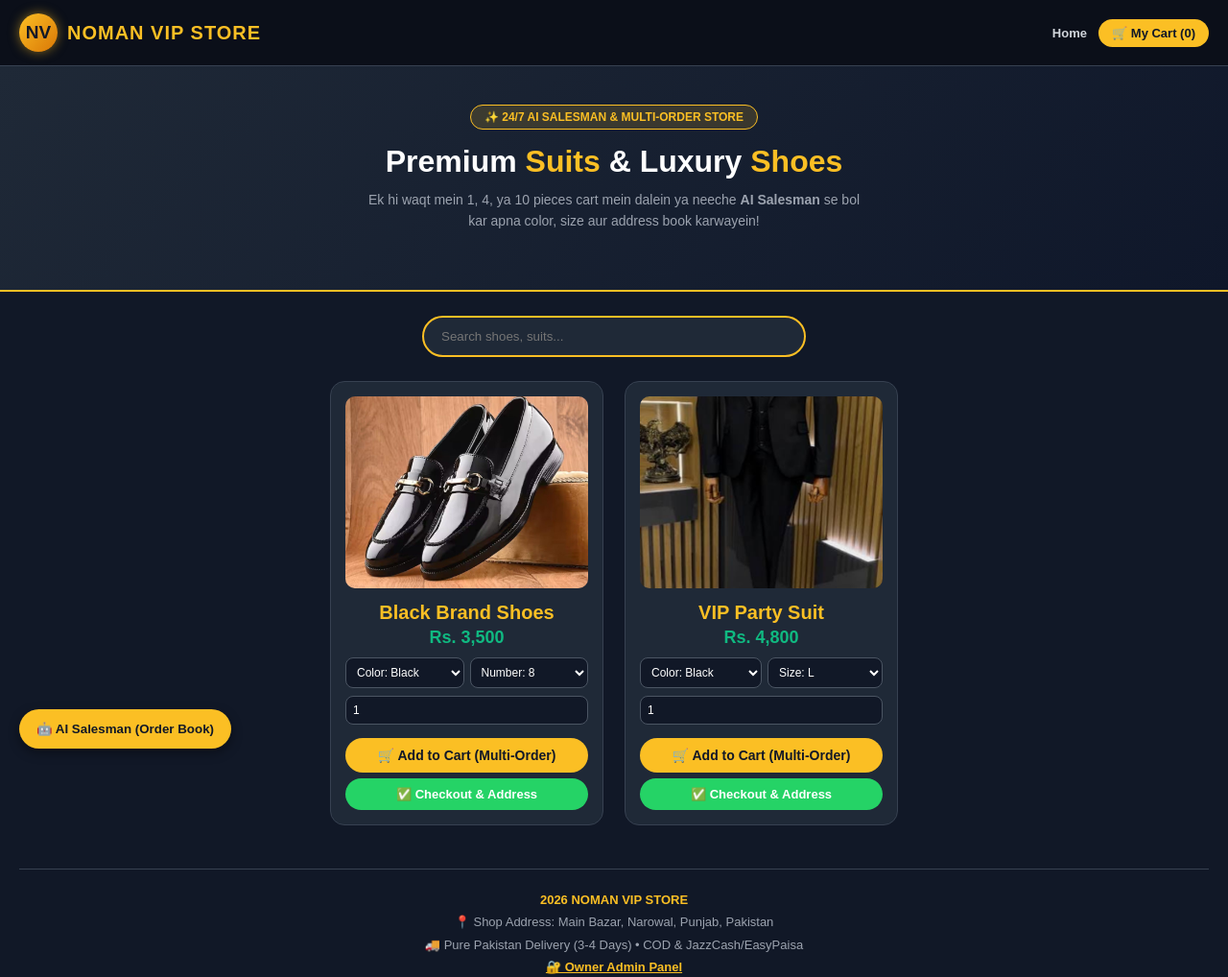
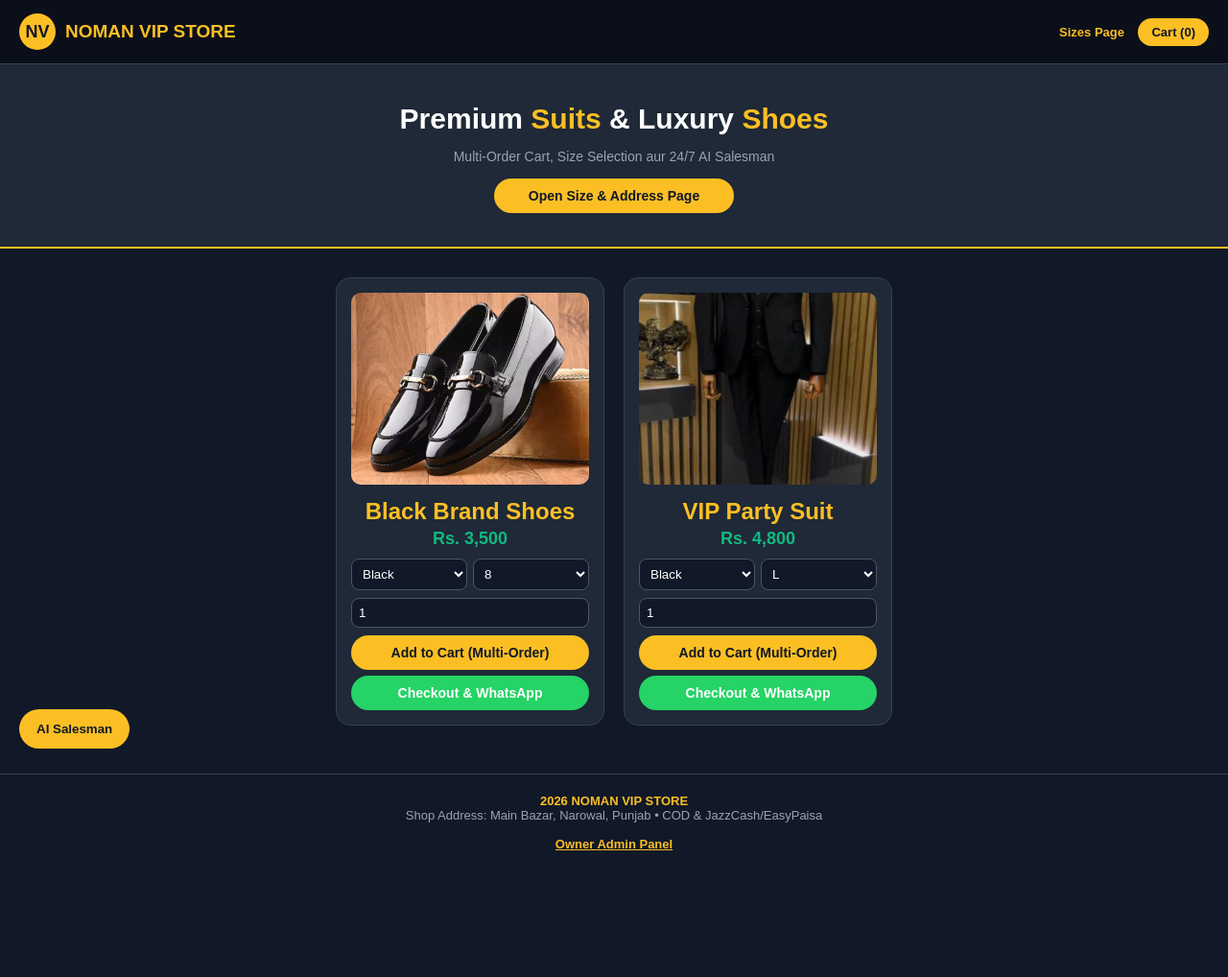
Before and after one commit to Noman-store/Noman-vip-store, a plain HTML site: page index.html in a window 1280 px wide. Shown: the whole page at 96% size. After the commit the page ends 972 px from the top, so only its background shows below. Drawn offline with Linux system fonts and the light colour scheme.

Commit message:
Refactor HTML structure and styles for consistency

```diff
--- a/index.html
+++ b/index.html
@@ -6,30 +6,25 @@
 <title>Noman VIP Store</title>
 <style>
   * { box-sizing: border-box; }
-  body { background:#111827; color:#fff; font-family:Arial, sans-serif; margin:0; padding:0; text-align:center; overflow-x:hidden; }
-  .navbar { background:#0B0F19; padding:14px 20px; display:flex; justify-content:space-between; align-items:center; border-bottom:1px solid #374151; flex-wrap:wrap; gap:10px; width:100%; }
+  body { background:#111827; color:#fff; font-family:Arial, sans-serif; margin:0; padding:0; text-align:center; }
+  .navbar { background:#0B0F19; padding:14px 20px; display:flex; justify-content:space-between; align-items:center; border-bottom:1px solid #374151; flex-wrap:wrap; gap:10px; }
   .logo { display:flex; align-items:center; gap:10px; text-decoration:none; }
-  .logo-badge { background:linear-gradient(135deg, #FBBF24, #D97706); color:#111827; font-weight:900; font-size:19px; width:40px; height:40px; border-radius:50%; display:flex; align-items:center; justify-content:center; box-shadow:0 0 12px rgba(251,191,36,0.5); }
-  .logo-text { color:#FBBF24; font-size:20px; font-weight:bold; letter-spacing:1px; }
-  .nav-links { display:flex; align-items:center; gap:12px; }
-  .nav-links a, .cart-nav-btn { color:#D1D5DB; text-decoration:none; font-size:13px; font-weight:bold; background:none; border:none; cursor:pointer; }
-  .cart-nav-btn { background:#FBBF24; color:#111827; padding:7px 14px; border-radius:20px; }
-
-  .hero { background:linear-gradient(135deg, #1F2937 0%, #0F172A 100%); border-bottom:2px solid #FBBF24; padding:40px 20px; margin-bottom:25px; }
-  .hero-tag { background:rgba(251,191,36,0.15); color:#FBBF24; border:1px solid #FBBF24; padding:5px 14px; border-radius:20px; font-size:12px; font-weight:bold; display:inline-block; margin-bottom:10px; }
-  .hero h1 { color:#fff; font-size:32px; margin:5px 0 10px; }
+  .logo-badge { background:#FBBF24; color:#111827; font-weight:900; font-size:18px; width:38px; height:38px; border-radius:50%; display:flex; align-items:center; justify-content:center; }
+  .logo-text { color:#FBBF24; font-size:19px; font-weight:bold; }
+  .nav-links a, .cart-btn { color:#fff; text-decoration:none; font-size:13px; font-weight:bold; margin-left:10px; }
+  .cart-btn { background:#FBBF24; color:#111827; border:none; padding:7px 14px; border-radius:20px; cursor:pointer; }
+  .hero { background:#1F2937; border-bottom:2px solid #FBBF24; padding:35px 20px; margin-bottom:20px; }
+  .hero h1 { color:#fff; font-size:30px; margin:5px 0 10px; }
   .hero h1 span { color:#FBBF24; }
-  .hero p { color:#9CA3AF; font-size:14px; max-width:520px; margin:0 auto 20px; line-height:1.6; }
-
-  .product-card { background:#1F2937; border:1px solid #374151; border-radius:15px; width:285px; padding:15px; text-align:center; }
+  .cards { display:flex; flex-wrap:wrap; justify-content:center; gap:20px; padding:10px; }
+  .card { background:#1F2937; border:1px solid #374151; border-radius:15px; width:280px; padding:15px; }
   .sel-row { display:flex; gap:6px; margin:8px 0; }
-  .sel-row select, .sel-row input { flex:1; padding:7px; border-radius:8px; background:#111827; color:#fff; border:1px solid #4B5563; font-size:12px; }
-  .add-cart-btn { background:#FBBF24; color:#111827; border:none; padding:10px; border-radius:25px; font-weight:bold; cursor:pointer; width:100%; font-size:14px; margin-top:6px; }
-  .wa-quick-btn { background:#25D366; color:#fff; border:none; padding:9px; border-radius:25px; font-weight:bold; cursor:pointer; width:100%; font-size:13px; margin-top:6px; }
-
-  .modal { display:none; position:fixed; top:0; left:0; width:100%; height:100%; background:rgba(0,0,0,0.85); z-index:100000; overflow-y:auto; padding:20px; }
-  .modal-content { background:#1F2937; border:2px solid #FBBF24; border-radius:15px; max-width:450px; margin:30px auto; padding:20px; text-align:left; }
-  .modal-content input, .modal-content select, .modal-content textarea { width:100%; padding:10px; margin:6px 0 12px; border-radius:8px; border:1px solid #4B5563; background:#111827; color:#fff; }
+  .sel-row select, .sel-row input { flex:1; padding:7px; border-radius:8px; background:#111827; color:#fff; border:1px solid #4B5563; }
+  .btn-gold { background:#FBBF24; color:#111827; border:none; padding:10px; border-radius:25px; font-weight:bold; cursor:pointer; width:100%; margin-top:6px; display:block; text-decoration:none; font-size:14px; }
+  .btn-green { background:#25D366; color:#fff; border:none; padding:10px; border-radius:25px; font-weight:bold; cursor:pointer; width:100%; margin-top:6px; font-size:14px; }
+  .modal { display:none; position:fixed; top:0; left:0; width:100%; height:100%; background:rgba(0,0,0,0.85); z-index:99999; padding:20px; overflow-y:auto; }
+  .modal-box { background:#1F2937; border:2px solid #FBBF24; border-radius:15px; max-width:420px; margin:30px auto; padding:20px; text-align:left; }
+  .modal-box input, .modal-box select, .modal-box textarea { width:100%; padding:9px; margin:5px 0 10px; border-radius:8px; background:#111827; color:#fff; border:1px solid #4B5563; }
 </style>
 </head>
 <body>
@@ -37,127 +32,131 @@
 <div class="navbar">
   <a href="index.html" class="logo">
     <div class="logo-badge">NV</div>
-    <span class="logo-text" id="dispStoreName">NOMAN VIP STORE</span>
+    <span class="logo-text" id="sTitle">NOMAN VIP STORE</span>
   </a>
   <div class="nav-links">
-    <a href="index.html">Home</a>
-    <button type="button" class="cart-nav-btn" onclick="openCart()">🛒 My Cart (<span id="cartCount">0</span>)</button>
+    <a href="products.html" style="color:#FBBF24;">Sizes Page</a>
+    <button type="button" class="cart-btn" onclick="showCart()">Cart (<span id="cCount">0</span>)</button>
   </div>
 </div>
 
 <div class="hero">
-  <div class="hero-tag">✨ 24/7 AI SALESMAN &amp; MULTI-ORDER STORE</div>
   <h1>Premium <span>Suits</span> &amp; Luxury <span>Shoes</span></h1>
-  <p>Ek hi waqt mein 1, 4, ya 10 pieces cart mein dalein ya neeche <b>AI Salesman</b> se bol kar apna color, size aur address book karwayein!</p>
+  <p style="color:#9CA3AF;font-size:14px;">Multi-Order Cart, Size Selection aur 24/7 AI Salesman</p>
+  <a href="products.html" class="btn-gold" style="max-width:250px;margin:15px auto 0;">Open Size &amp; Address Page</a>
 </div>
 
-<div style="padding:0 20px;">
-  <div style="margin:10px auto 25px;max-width:400px;">
-    <input type="text" id="searchInput" onkeyup="searchProducts()" placeholder="Search shoes, suits..."
-     style="width:100%;padding:12px 18px;border-radius:25px;border:2px solid #FBBF24;background:#1F2937;color:#fff;outline:none;">
+<div class="cards">
+  <div class="card">
+    <img src="shoes brand.png" alt="Shoes" style="width:100%;height:200px;object-fit:cover;border-radius:10px;">
+    <h2 id="p1N" style="color:#FBBF24;margin:10px 0 4px;">Black Brand Shoes</h2>
+    <p id="p1P" style="color:#10B981;font-size:18px;font-weight:bold;margin:4px 0 10px;">Rs. 3,500</p>
+    <div class="sel-row">
+      <select id="c1"><option>Black</option><option>Brown</option><option>Tan</option></select>
+      <select id="s1"><option>7</option><option selected>8</option><option>9</option><option>10</option></select>
+    </div>
+    <div class="sel-row"><input type="number" id="q1" value="1" min="1"></div>
+    <button type="button" class="btn-gold" onclick="addCart(1)">Add to Cart (Multi-Order)</button>
+    <button type="button" class="btn-green" onclick="showCart()">Checkout &amp; WhatsApp</button>
   </div>
 
-  <div style="display:flex;flex-wrap:wrap;justify-content:center;gap:22px;">
-
-    <div class="product-card">
-      <img src="shoes brand.png" alt="Black Brand Shoes" style="width:100%;height:200px;object-fit:cover;border-radius:10px;">
-      <h2 id="dispP1Name" style="color:#FBBF24;font-size:20px;margin:10px 0 4px;">Black Brand Shoes</h2>
-      <p id="dispP1Price" style="color:#10B981;font-size:18px;font-weight:bold;margin:4px 0 10px;">Rs. 3,500</p>
-
-      <div class="sel-row">
-        <select id="p1Color">
-          <option value="Black">Color: Black</option>
-          <option value="Brown">Color: Brown</option>
-          <option value="Tan">Color: Tan</option>
-        </select>
-        <select id="p1Size">
-          <option value="7">Number: 7</option>
-          <option value="8" selected>Number: 8</option>
-          <option value="9">Number: 9</option>
-          <option value="10">Number: 10</option>
-        </select>
-      </div>
-      <div class="sel-row">
-        <input type="number" id="p1Qty" value="1" min="1" max="50" placeholder="Quantity (Pieces)">
-      </div>
-
-      <button type="button" class="add-cart-btn" onclick="addToCart(storeCfg.p1Name, storeCfg.p1Price, 'p1Color', 'p1Size', 'p1Qty')">🛒 Add to Cart (Multi-Order)</button>
-      <button type="button" class="wa-quick-btn" onclick="openCart()">✅ Checkout &amp; Address</button>
+  <div class="card">
+    <img src="Dress vip.png" alt="Suit" style="width:100%;height:200px;object-fit:cover;border-radius:10px;">
+    <h2 id="p2N" style="color:#FBBF24;margin:10px 0 4px;">VIP Party Suit</h2>
+    <p id="p2P" style="color:#10B981;font-size:18px;font-weight:bold;margin:4px 0 10px;">Rs. 4,800</p>
+    <div class="sel-row">
+      <select id="c2"><option>Black</option><option>Navy Blue</option><option>White</option></select>
+      <select id="s2"><option>S</option><option>M</option><option selected>L</option><option>XL</option></select>
     </div>
-
-    <div class="product-card">
-      <img src="Dress vip.png" alt="VIP Party Suit" style="width:100%;height:200px;object-fit:cover;border-radius:10px;">
-      <h2 id="dispP2Name" style="color:#FBBF24;font-size:20px;margin:10px 0 4px;">VIP Party Suit</h2>
-      <p id="dispP2Price" style="color:#10B981;font-size:18px;font-weight:bold;margin:4px 0 10px;">Rs. 4,800</p>
-
-      <div class="sel-row">
-        <select id="p2Color">
-          <option value="Black">Color: Black</option>
-          <option value="Navy Blue">Color: Navy Blue</option>
-          <option value="White">Color: White</option>
-          <option value="Grey">Color: Grey</option>
-        </select>
-        <select id="p2Size">
-          <option value="S">Size: S</option>
-          <option value="M">Size: M</option>
-          <option value="L" selected>Size: L</option>
-          <option value="XL">Size: XL</option>
-        </select>
-      </div>
-      <div class="sel-row">
-        <input type="number" id="p2Qty" value="1" min="1" max="50" placeholder="Quantity (Pieces)">
-      </div>
-
-      <button type="button" class="add-cart-btn" onclick="addToCart(storeCfg.p2Name, storeCfg.p2Price, 'p2Color', 'p2Size', 'p2Qty')">🛒 Add to Cart (Multi-Order)</button>
-      <button type="button" class="wa-quick-btn" onclick="openCart()">✅ Checkout &amp; Address</button>
-    </div>
-
-  </div>
-
-  <div style="margin-top:45px;padding:20px 10px 85px;border-top:1px solid #374151;color:#9CA3AF;font-size:13px;line-height:1.8;">
-    <strong style="color:#FBBF24;" id="footerStoreName">2026 NOMAN VIP STORE</strong><br>
-    📍 Shop Address: <span id="dispShopAddr">Main Bazar, Narowal, Punjab, Pakistan</span><br>
-    🚚 Pure Pakistan Delivery (3-4 Days) • COD &amp; JazzCash/EasyPaisa<br>
-    <a href="admin.html" style="color:#FBBF24; text-decoration:underline; font-weight:bold;">🔐 Owner Admin Panel</a>
+    <div class="sel-row"><input type="number" id="q2" value="1" min="1"></div>
+    <button type="button" class="btn-gold" onclick="addCart(2)">Add to Cart (Multi-Order)</button>
+    <button type="button" class="btn-green" onclick="showCart()">Checkout &amp; WhatsApp</button>
   </div>
 </div>
 
-<div id="cartModal" class="modal">
-  <div class="modal-content">
-    <div style="display:flex;justify-content:space-between;align-items:center;">
-      <h3 style="color:#FBBF24;margin:0;">🛒 Aapka Mukammal Order</h3>
-      <span onclick="closeCart()" style="cursor:pointer;font-size:20px;color:#FBBF24;">✖</span>
+<div style="margin-top:40px;padding:20px 10px 85px;border-top:1px solid #374151;color:#9CA3AF;font-size:13px;">
+  <strong style="color:#FBBF24;" id="fTitle">2026 NOMAN VIP STORE</strong><br>
+  Shop Address: Main Bazar, Narowal, Punjab • COD &amp; JazzCash/EasyPaisa<br><br>
+  <a href="admin.html" style="color:#FBBF24;font-weight:bold;">Owner Admin Panel</a>
+</div>
+
+<div id="cartBox" class="modal">
+  <div class="modal-box">
+    <div style="display:flex;justify-content:space-between;">
+      <h3 style="color:#FBBF24;margin:0;">Your Order Cart</h3>
+      <span onclick="hideCart()" style="cursor:pointer;color:#FBBF24;font-weight:bold;">X</span>
     </div>
-    <div id="cartItemsList" style="margin:15px 0;font-size:13px;border-bottom:1px solid #374151;padding-bottom:10px;"></div>
-    <h4 style="color:#10B981;margin:5px 0 15px;">Total Bill: Rs. <span id="cartTotal">0</span></h4>
-
-    <label style="font-size:12px;">Customer Name:</label>
-    <input type="text" id="cName" placeholder="Apna poora naam likhein">
-
-    <label style="font-size:12px;">Mobile / WhatsApp Number:</label>
-    <input type="tel" id="cPhone" placeholder="0300-1234567">
-
-    <label style="font-size:12px;">Complete Delivery Address &amp; City:</label>
-    <textarea id="cAddr" rows="2" placeholder="Ghar/Gali number aur Shehar ka naam"></textarea>
-
-    <label style="font-size:12px;">Payment Method:</label>
-    <select id="cPay">
-      <option value="Cash on Delivery (COD)">Cash on Delivery (Parcel milne par paise)</option>
-      <option value="JazzCash / EasyPaisa (Account Soon)">JazzCash / EasyPaisa (Number jald add hoga)</option>
+    <div id="cList" style="margin:12px 0;font-size:13px;"></div>
+    <h4 style="color:#10B981;">Total: Rs. <span id="cTot">0</span></h4>
+    <input type="text" id="uName" placeholder="Customer Name">
+    <input type="text" id="uPhone" placeholder="Mobile Number">
+    <textarea id="uAddr" rows="2" placeholder="Complete Delivery Address & City"></textarea>
+    <select id="uPay">
+      <option>Cash on Delivery (COD)</option>
+      <option>JazzCash / EasyPaisa (Account Soon)</option>
     </select>
-
-    <button type="button" class="wa-quick-btn" style="padding:12px;font-size:15px;" onclick="sendFullCartOrder()">📲 Send Complete Order on WhatsApp</button>
+    <button type="button" class="btn-green" onclick="sendWA()">Send Order on WhatsApp</button>
   </div>
 </div>
 
-<button type="button" onclick="toggleChat()"
- style="position:fixed;bottom:20px;left:20px;background:#FBBF24;color:#111827;border:none;border-radius:50px;padding:13px 18px;font-weight:bold;cursor:pointer;z-index:99999;box-shadow:0 4px 12px rgba(0,0,0,0.4);">
-🤖 AI Salesman (Order Book)</button>
+<button type="button" onclick="openAI()" style="position:fixed;bottom:20px;left:20px;background:#FBBF24;color:#111827;border:none;border-radius:50px;padding:13px 18px;font-weight:bold;cursor:pointer;z-index:99998;">AI Salesman</button>
 
-<div id="aiChatBox" style="display:none;position:fixed;bottom:78px;left:20px;width:315px;background:#1F2937;border:2px solid #FBBF24;border-radius:15px;overflow:hidden;text-align:left;z-index:99999;">
-  <div style="background:#FBBF24;color:#111827;padding:10px 14px;font-weight:bold;display:flex;justify-content:space-between;">
-    <span>🤖 AI Salesman (24/7)</span>
-    <div><span id="vBtn" onclick="toggleVoice()" style="cursor:pointer;margin-right:10px;">🔊</span>
-    <span onclick="toggleChat()" style="cursor:pointer;">✖</span></div>
+<div id="aiBox" style="display:none;position:fixed;bottom:75px;left:20px;width:300px;background:#1F2937;border:2px solid #FBBF24;border-radius:15px;text-align:left;z-index:99998;overflow:hidden;">
+  <div style="background:#FBBF24;color:#111827;padding:10px;font-weight:bold;display:flex;justify-content:space-between;">
+    <span>AI Salesman</span>
+    <span onclick="openAI()" style="cursor:pointer;">X</span>
   </div>
-  <div id="chatMsgs" style="height:230px;overflow-y:auto;padding:10px;display:flex;flex-direction:column;gap:8px;font-size:13px;">
+  <div id="msgs" style="height:210px;overflow-y:auto;padding:10px;font-size:13px;">
+    <div style="background:#374151;padding:8px;border-radius:8px;margin-bottom:8px;">Assalam-o-Alaikum! Kya order karna hai? Neeche <b>Order Book</b> dabayein!</div>
+  </div>
+  <div style="padding:5px;background:#111827;">
+    <button type="button" onclick="quickBtn('Order book karna hai')" style="background:#FBBF24;color:#111827;border:none;border-radius:10px;padding:4px 10px;font-size:11px;font-weight:bold;cursor:pointer;">Order Book</button>
+    <button type="button" onclick="quickBtn('Shop address?')" style="background:#374151;color:#FBBF24;border:1px solid #FBBF24;border-radius:10px;padding:4px 8px;font-size:11px;cursor:pointer;">Address?</button>
+  </div>
+  <div style="display:flex;background:#111827;border-top:1px solid #374151;">
+    <input type="text" id="txtIn" onkeypress="if(event.key==='Enter')goChat()" placeholder="Yahan likhein..." style="flex:1;padding:8px;background:none;border:none;color:#fff;outline:none;">
+    <button type="button" onclick="goChat()" style="background:#FBBF24;color:#111827;border:none;padding:8px 12px;font-weight:bold;cursor:pointer;">Send</button>
+  </div>
+</div>
+
+<script>
+var cfg = JSON.parse(localStorage.getItem('vipStoreData')) || {
+  storeName: "NOMAN VIP STORE", phone: "923251753556", p1Name: "Black Brand Shoes", p1Price: "3500", p2Name: "VIP Party Suit", p2Price: "4800"
+};
+document.getElementById('sTitle').innerText = cfg.storeName;
+document.getElementById('fTitle').innerText = "2026 " + cfg.storeName;
+document.getElementById('p1N').innerText = cfg.p1Name;
+document.getElementById('p1P').innerText = "Rs. " + cfg.p1Price;
+document.getElementById('p2N').innerText = cfg.p2Name;
+document.getElementById('p2P').innerText = "Rs. " + cfg.p2Price;
+
+var myCart = [];
+function addCart(num) {
+  var name = num === 1 ? cfg.p1Name : cfg.p2Name;
+  var price = num === 1 ? Number(cfg.p1Price) : Number(cfg.p2Price);
+  var col = document.getElementById('c' + num).value;
+  var siz = document.getElementById('s' + num).value;
+  var qty = Number(document.getElementById('q' + num).value) || 1;
+  myCart.push({ name: name, price: price, col: col, siz: siz, qty: qty });
+  document.getElementById('cCount').innerText = myCart.length;
+  alert(qty + "x " + name + " (" + col + ", Size: " + siz + ") Cart mein add ho gaya!");
+}
+
+function showCart() {
+  var html = "";
+  var tot = 0;
+  for (var i = 0; i < myCart.length; i++) {
+    var x = myCart[i];
+    var s = x.price * x.qty;
+    tot += s;
+    html += "<div>" + x.qty + "x " + x.name + " (" + x.col + ", Size: " + x.siz + ") = Rs. " + s + "</div>";
+  }
+  if (html === "") html = "Cart khali hai. Pehle Add to Cart dabayein!";
+  document.getElementById('cList').innerHTML = html;
+  document.getElementById('cTot').innerText = tot;
+  document.getElementById('cartBox').style.display = "block";
+}
+function hideCart() { document.getElementById('cartBox').style.display = "none"; }
+
+function sendWA() {
+  if (myCart.length === 0) { alert("Pehle Add to Cart dabayein!"); return; }
```
